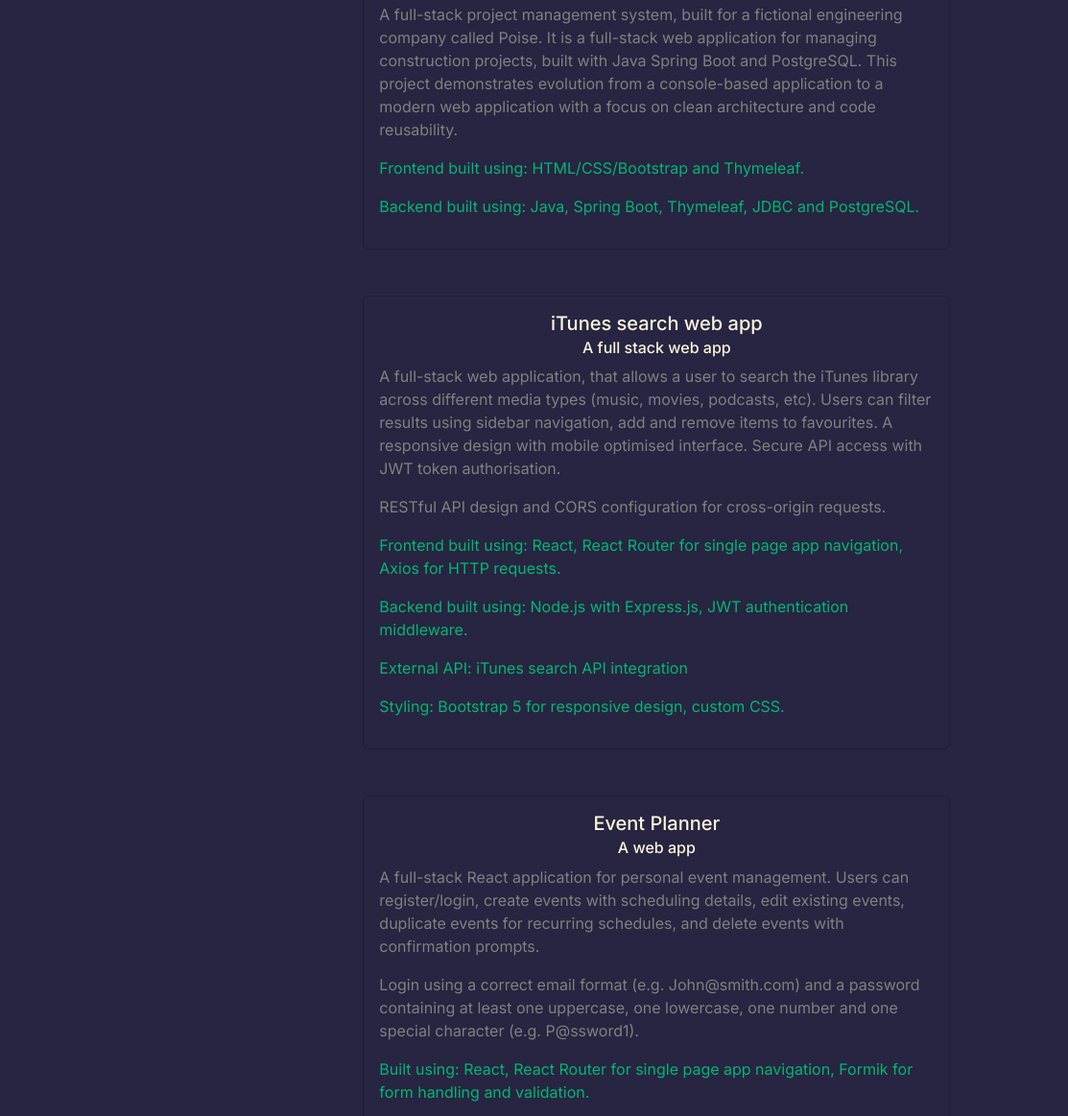
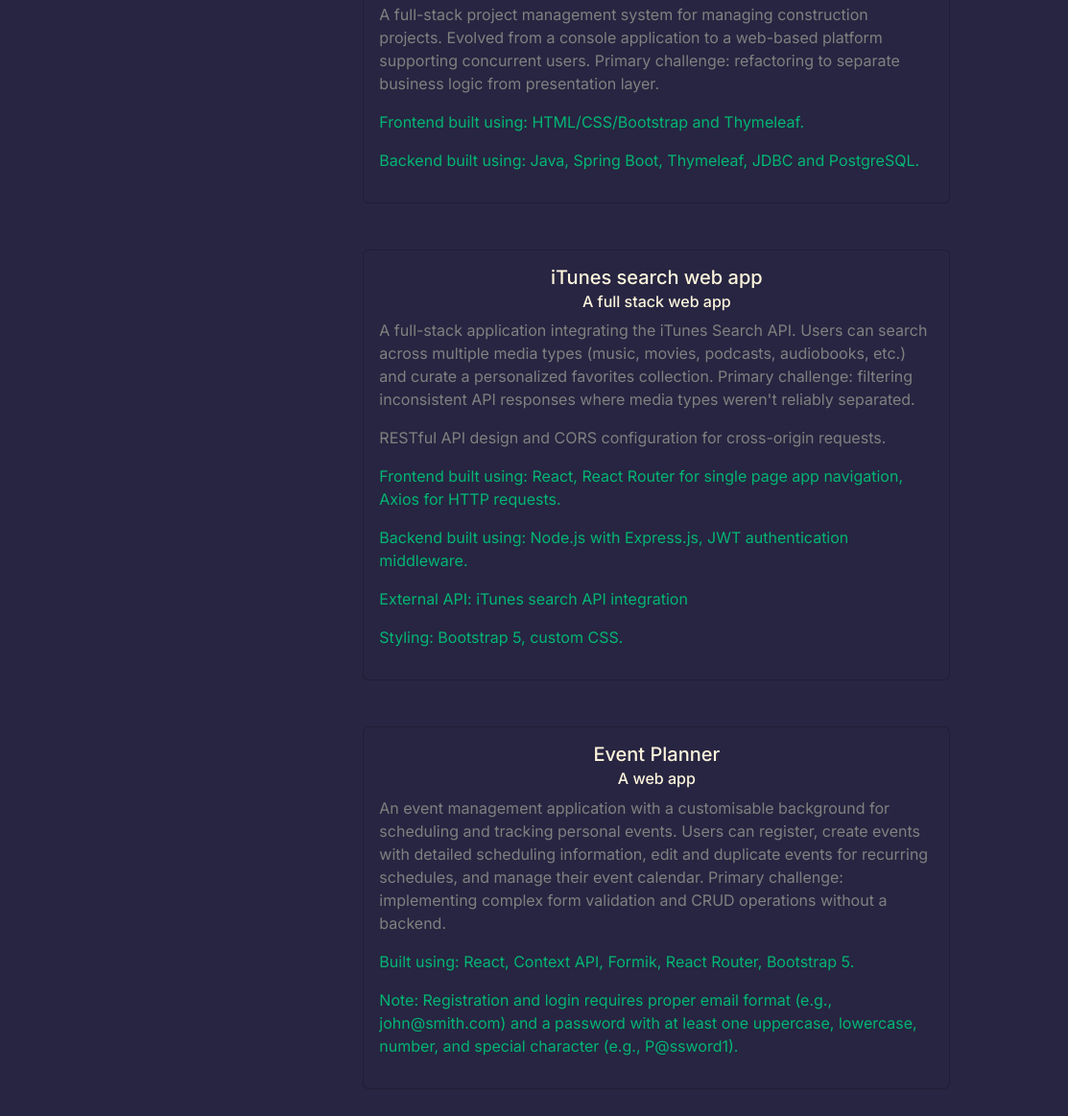
Before and after one commit to Richard-Mackey/portfolio, a plain HTML site: page index.html in a window 1280 px wide. Shown: the part 605-1768 px from the top of the page at 96% size, 167-1280 px from the left. Drawn offline with nearby package versions, Linux system fonts and the light colour scheme.

Commit message:
Update of CV

```diff
--- a/index.html
+++ b/index.html
@@ -100,7 +100,11 @@
                 To relax, I enjoy fell-running, playing guitar and piano or
                 curling up with a good book.
               </p>
-              <p>Take a look at some of my projects below.</p>
+              <p>
+                Take a look at my
+                <a href="Richard_Mackey_CV.pdf" target="_blank">CV</a>, and some
+                of my projects below.
+              </p>
             </div>
           </div>
 
@@ -113,13 +117,11 @@
                     A full stack web app
                   </h6>
                   <p class="card-text">
-                    A full-stack project management system, built for a
-                    fictional engineering company called Poise. It is a
-                    full-stack web application for managing construction
-                    projects, built with Java Spring Boot and PostgreSQL. This
-                    project demonstrates evolution from a console-based
-                    application to a modern web application with a focus on
-                    clean architecture and code reusability.
+                    A full-stack project management system for managing
+                    construction projects. Evolved from a console application to
+                    a web-based platform supporting concurrent users. Primary
+                    challenge: refactoring to separate business logic from
+                    presentation layer.
                   </p>
 
                   <p class="stack-text">
@@ -143,12 +145,12 @@
                     A full stack web app
                   </h6>
                   <p class="card-text">
-                    A full-stack web application, that allows a user to search
-                    the iTunes library across different media types (music,
-                    movies, podcasts, etc). Users can filter results using
-                    sidebar navigation, add and remove items to favourites. A
-                    responsive design with mobile optimised interface. Secure
-                    API access with JWT token authorisation.
+                    A full-stack application integrating the iTunes Search API.
+                    Users can search across multiple media types (music, movies,
+                    podcasts, audiobooks, etc.) and curate a personalized
+                    favorites collection. Primary challenge: filtering
+                    inconsistent API responses where media types weren't
+                    reliably separated.
                   </p>
                   <p>
                     RESTful API design and CORS configuration for cross-origin
@@ -166,9 +168,7 @@
                   <p class="stack-text">
                     External API: iTunes search API integration
                   </p>
-                  <p class="stack-text">
-                    Styling: Bootstrap 5 for responsive design, custom CSS.
-                  </p>
+                  <p class="stack-text">Styling: Bootstrap 5, custom CSS.</p>
                 </div>
               </a>
             </div>
@@ -181,23 +181,24 @@
                   <h5 class="card-title text-center">Event Planner</h5>
                   <h6 class="card-subtitle mb-2 text-center">A web app</h6>
                   <p class="card-text">
-                    A full-stack React application for personal event
-                    management. Users can register/login, create events with
-                    scheduling details, edit existing events, duplicate events
-                    for recurring schedules, and delete events with confirmation
-                    prompts.
+                    An event management application with a customisable
+                    background for scheduling and tracking personal events.
+                    Users can register, create events with detailed scheduling
+                    information, edit and duplicate events for recurring
+                    schedules, and manage their event calendar. Primary
+                    challenge: implementing complex form validation and CRUD
+                    operations without a backend.
                   </p>
-                  <p>
-                    Login using a correct email format (e.g. John@smith.com) and
-                    a password containing at least one uppercase, one lowercase,
-                    one number and one special character (e.g. P@ssword1).
+
+                  <p class="stack-text">
+                    Built using: React, Context API, Formik, React Router,
+                    Bootstrap 5.
                   </p>
                   <p class="stack-text">
-                    Built using: React, React Router for single page app
-                    navigation, Formik for form handling and validation.
-                  </p>
-                  <p class="stack-text">
-                    Styling: Bootstrap 5 for responsive design, custom CSS.
+                    Note: Registration and login requires proper email format
+                    (e.g., john@smith.com) and a password with at least one
+                    uppercase, lowercase, number, and special character (e.g.,
+                    P@ssword1).
                   </p>
                 </div>
               </a>
@@ -248,7 +249,7 @@
                     year olds. In addition to teaching responsibilities, I was
                     responsible for developing a new GCSE and A level Chemistry
                     curriculum, in addition to line-managing 4 members of staff
-                    in the Chemistry department, being being responsible for the
+                    in the Chemistry department, being responsible for the
                     practical componenets, and the final exam results.
                   </p>
                 </div>
```
Also changed, not shown: 1 other file.
